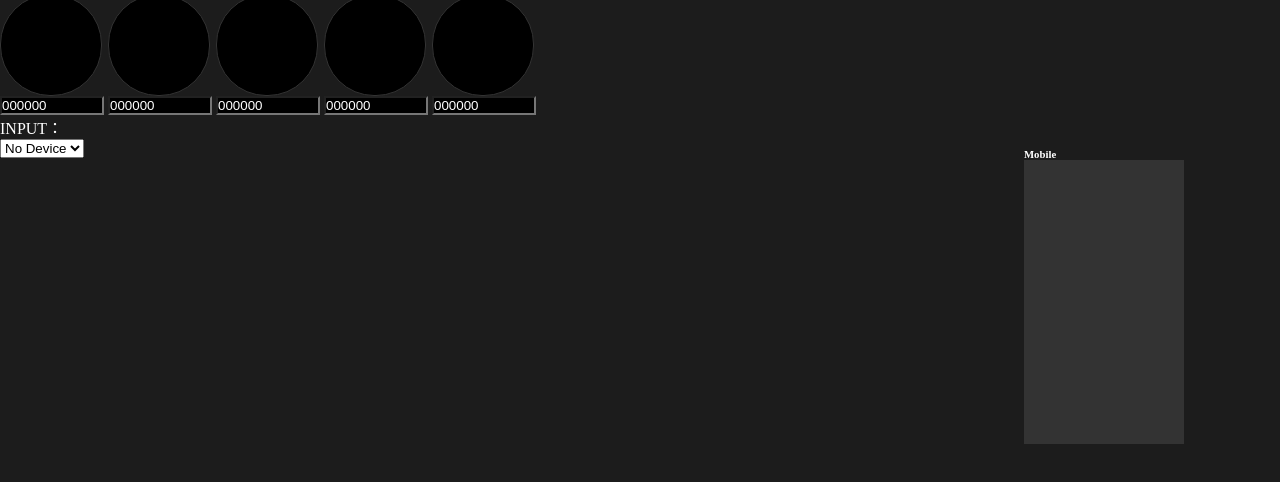
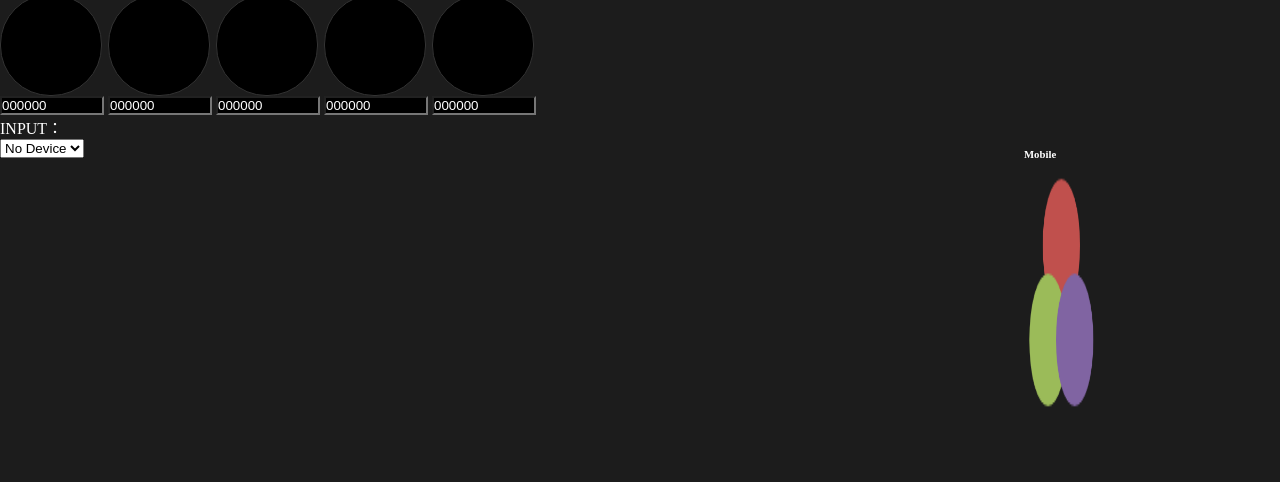
Before and after one commit to ShootaKumagai/SmartLightSync, a website: page ctrl.html in a window 1280 px wide. Shown: the part 44-526 px from the top of the page. Drawn offline with nearby package versions, Linux system fonts and the light colour scheme; no server answers.

Commit message:
canvasを搭載。

```diff
--- a/ctrl.html
+++ b/ctrl.html
@@ -66,7 +66,7 @@
     //ログの書き出し
 	//$("#msg_list").prepend("<p class='msg'>text:" + t1+ "</p>");
 	$("#msg_list").prepend("<p class='msg'>msg:" + msg+ "</p>");
-	$("#scr_1,#scr_1b").css({"backgroundColor":''+msg});
+	$("#sp_bg,#sc_bg").css({"backgroundColor":''+msg});
 	//$("#scr_1").css({"opacity":msg[0]});
 	//$("#scr_2").css({"opacity":msg[1]})
 	//$("#scr_3").css({"opacity":msg[2]})
@@ -172,10 +172,30 @@ $('.pallet').eq(3).css({backgroundColor:'#'+colorCode});
 function chgColorPalletE(colorCode){
 $('.pallet').eq(4).css({backgroundColor:'#'+colorCode});
 }
-
-
+//canvas
+function draw() {
+  var canvas = document.getElementById('canvas_sp1');
+  if ( ! canvas || ! canvas.getContext ) { return false; }
+  var ctx = canvas.getContext('2d');
+  /* 円 #1 */
+  ctx.beginPath();
+  ctx.fillStyle = 'rgb(192, 80, 77)'; // 赤
+  ctx.arc(70, 45, 35, 0, Math.PI*2, false);
+  ctx.fill();
+  /* 円 #2 */
+  ctx.beginPath();
+  ctx.fillStyle = 'rgb(155, 187, 89)'; // 緑
+  ctx.arc(45, 95, 35, 0, Math.PI*2, false);
+  ctx.fill();
+  /* 円 #3 */
+  ctx.beginPath();
+  ctx.fillStyle = 'rgb(128, 100, 162)'; // 紫
+  ctx.arc(95, 95, 35, 0, Math.PI*2, false);
+  ctx.fill();
+}
 
 $(document).ready(function(e) {
+	draw();
   setTimeout  ("done()",12000);
   $('.pallet').click(function(){
 	bgcolor=$(this).css('background-color');
@@ -212,7 +232,9 @@ $(document).ready(function(e) {
 	}
 	.monitor{float:right;width:20%;}
 	#monitor_sp{width:160px;height:284px;position:relative;}
+	#monitor_sp canvas{height:100%;width:100%;position:absolute;top:0px;left:0px;}
 	#monitor_sc{width:320px;height:180px;position:relative;}
+	#sp_bg,#sc_bg{height:100%;width:100%;position:absolute;top:0px;left:0px;}
 	#scr_1{background:#333}
 	.pallet{width:100px;height:100px;border-radius:50px;border:1px solid #333;background:rgb(0,0,0);}
 	#color_bank_wrap section{display:inline-block;}
@@ -251,15 +273,15 @@ $(document).ready(function(e) {
 <div class="monitor">
 <h6>Screen</h6>
 <div id="monitor_sc">
-<div id="scr_1b" class="scr"></div>
-<div id="scr_2b" class="scr"></div>
-<div id="scr_3b" class="scr"></div>
+<div id="sc_bg"></div>
+<canvas id="canvas_sc1"></canvas>
+<canvas id="canvas_sc2"></canvas>
 </div>
 <h6>Mobile</h6>
 <div id="monitor_sp">
-<div id="scr_1" class="scr"></div>
-<div id="scr_2" class="scr"></div>
-<div id="scr_3" class="scr"></div>
+<div id="sp_bg"></div>
+<canvas id="canvas_sp1"></canvas>
+<canvas id="canvas_sp2"></canvas>
 </div>
 </div>
 <script>
```
Also changed, not shown: index.html (+13 -34 lines).
